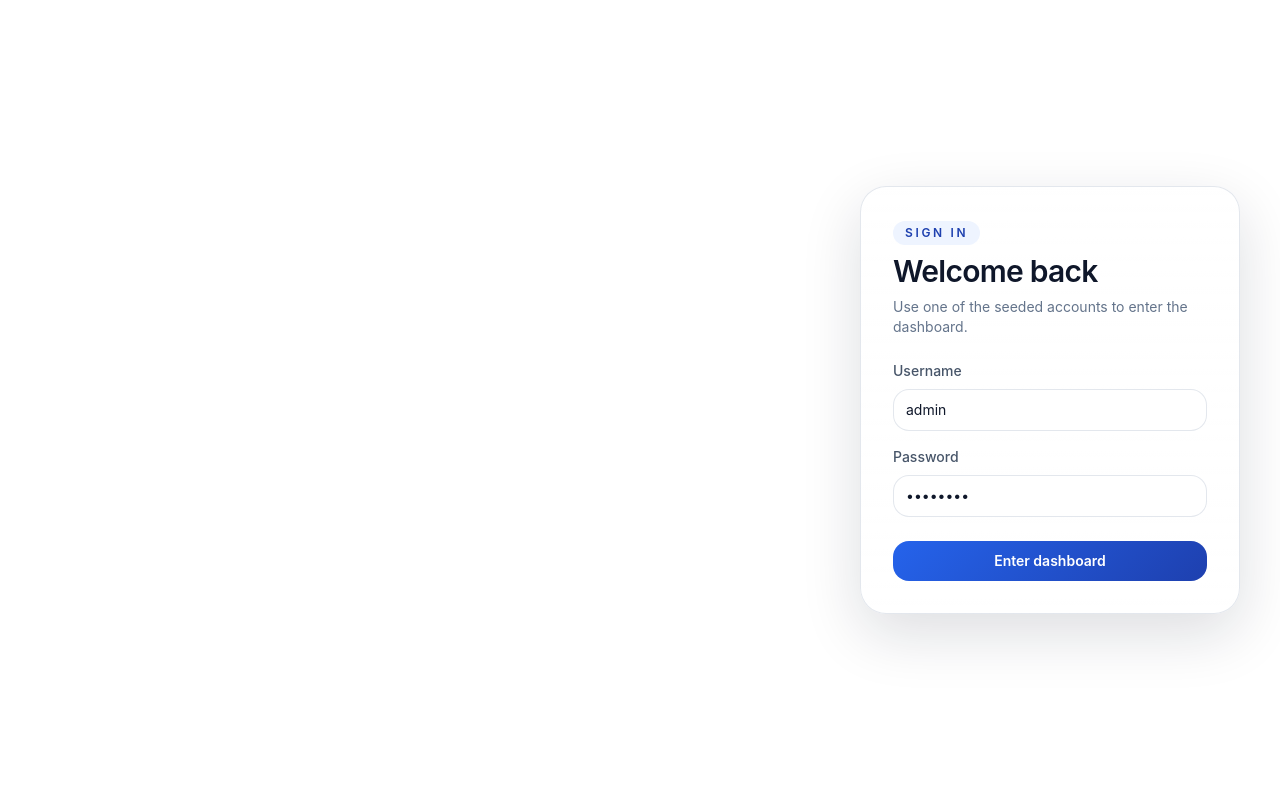
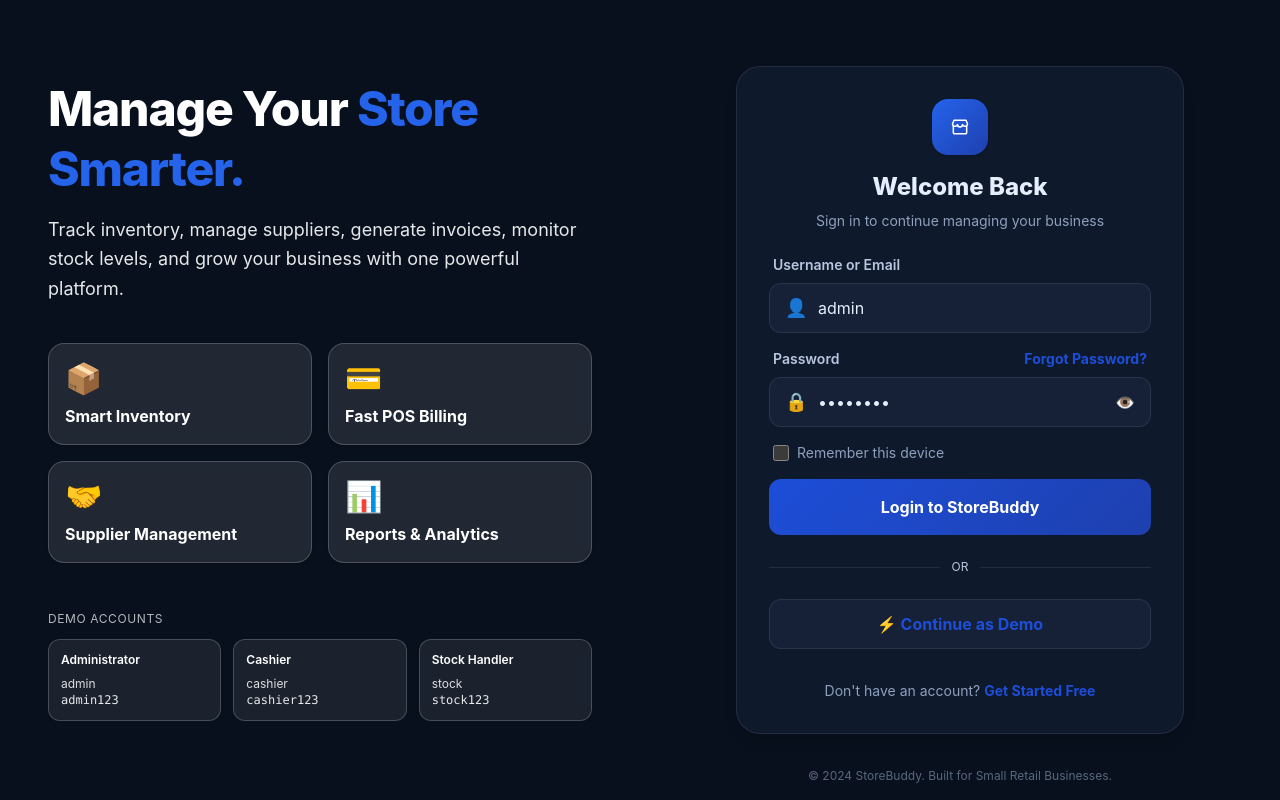
Before and after one commit to PunisherTPK/StoreBuddy, a React (Vite) app in the folder frontend/: page / in a window 1280 px wide. Built offline with nearby package versions, Linux system fonts and the light colour scheme.

Commit message:
Login edit
New login page created. Themes are hidden.

```diff
--- a/frontend/src/App.jsx
+++ b/frontend/src/App.jsx
@@ -110,7 +110,7 @@ export default function App() {
   const [sidebarOpen, setSidebarOpen] = useState(false);
   const [sidebarCollapsed, setSidebarCollapsed] = useState(localStorage.getItem("storebuddy-sidebar-collapsed") === "true");
   const [globalSearch, setGlobalSearch] = useState("");
-  const [themeMode, setThemeMode] = useState(localStorage.getItem("storebuddy-theme-mode") || "light");
+  const [themeMode, setThemeMode] = useState(localStorage.getItem("storebuddy-theme-mode") || "dark");
   const [accentTheme, setAccentTheme] = useState(localStorage.getItem("storebuddy-accent-theme") || "blue");
   const [themeMenuOpen, setThemeMenuOpen] = useState(false);
   const [productForm, setProductForm] = useState(emptyProduct());
@@ -852,64 +852,263 @@ export default function App() {
 }
 
 function LoginScreen({ demoAccounts, error, loading, onSubmit }) {
-  return (
-    <div className="grid min-h-screen lg:grid-cols-[1.2fr_460px]">
-      <div className="relative hidden overflow-hidden px-10 py-12 text-white lg:block" style={{ background: "var(--hero-bg)" }}>
-        <div className="absolute inset-0 bg-[linear-gradient(180deg,rgba(255,255,255,0.06),transparent)]" />
-        <div className="relative flex h-full flex-col justify-between">
-          <div className="space-y-6">
-            <span className="inline-flex rounded-full border border-white/15 bg-white/10 px-3 py-1 text-xs font-semibold uppercase tracking-[0.24em] text-white/90">
-              StoreBuddy
-            </span>
-            <div className="max-w-2xl space-y-4">
-              <h1 className="text-5xl font-semibold leading-[1.02] tracking-tight">
-                A premium retail workspace with sharper hierarchy and faster daily flows.
-              </h1>
-              <p className="max-w-xl text-lg text-white/72">
-                Inventory, POS, suppliers, purchase orders, reporting, backup, and theme customization in one polished local-first dashboard.
-              </p>
-            </div>
-          </div>
-
-          <div className="grid gap-4 md:grid-cols-3">
-            {demoAccounts.map((account) => (
-              <div key={account.username} className="rounded-[24px] border border-white/12 bg-white/8 p-4 backdrop-blur-xl">
-                <p className="text-sm font-semibold text-white">{account.role}</p>
-                <p className="mt-3 text-sm text-white/68">{account.username}</p>
-                <p className="text-sm text-white/88">{account.password}</p>
+  const [showPassword, setShowPassword] = useState(false);
+  const [rememberDevice, setRememberDevice] = useState(false);
+
+  return (
+    <main className="min-h-screen flex flex-col md:flex-row relative" style={{ backgroundColor: "var(--app-bg)", color: "var(--text-strong)" }}>
+      {/* Left Side: Content & Branding */}
+      <section className="hidden md:flex md:w-1/2 flex-col justify-center p-8 lg:p-12 relative overflow-hidden" style={{
+        background: "linear-gradient(135deg, rgba(var(--accent-rgb), 0.12), rgba(var(--accent-rgb), 0.08)), linear-gradient(180deg, #0f1f35, #1a2d4d)"
+      }}>
+        <div className="animated-glow glow-1" />
+        <div className="animated-glow glow-2" />
+        <div className="relative z-10 max-w-2xl mx-auto space-y-6">
+          <header className="space-y-4">
+            <h1 className="text-5xl leading-tight font-extrabold tracking-tight" style={{ color: "#ffffff" }}>
+              Manage Your <span style={{ color: "var(--accent-500)" }}>Store Smarter.</span>
+            </h1>
+            <p className="text-lg leading-relaxed max-w-xl" style={{ color: "rgba(255, 255, 255, 0.9)" }}>
+              Track inventory, manage suppliers, generate invoices, monitor stock levels, and grow your business with one powerful platform.
+            </p>
+          </header>
+
+          {/* Feature Grid */}
+          <div className="grid grid-cols-2 gap-4 pt-4">
+            {[
+              { icon: "📦", label: "Smart Inventory" },
+              { icon: "💳", label: "Fast POS Billing" },
+              { icon: "🤝", label: "Supplier Management" },
+              { icon: "📊", label: "Reports & Analytics" }
+            ].map((feature, idx) => (
+              <div key={idx} className="p-4 bg-white/10 border border-white/20 rounded-2xl shadow-sm hover:shadow-md transition-all duration-300 backdrop-blur-sm hover:bg-white/15">
+                <div className="text-3xl mb-2">{feature.icon}</div>
+                <h3 className="font-bold text-white text-base">{feature.label}</h3>
               </div>
             ))}
           </div>
+
+          {/* Demo Accounts Info */}
+          <div className="pt-6">
+            <p className="text-xs uppercase tracking-wider mb-3" style={{ color: "rgba(255, 255, 255, 0.7)" }}>Demo Accounts</p>
+            <div className="grid gap-3 md:grid-cols-3">
+              {demoAccounts.map((account) => (
+                <div key={account.username} className="rounded-xl border border-white/20 bg-white/8 p-3 backdrop-blur-sm">
+                  <p className="text-xs font-semibold" style={{ color: "#ffffff" }}>{account.role}</p>
+                  <p className="mt-2 text-xs" style={{ color: "rgba(255, 255, 255, 0.85)" }}>{account.username}</p>
+                  <p className="text-xs font-mono" style={{ color: "rgba(255, 255, 255, 0.9)" }}>{account.password}</p>
+                </div>
+              ))}
+            </div>
+          </div>
         </div>
-      </div>
-
-      <div className="flex items-center justify-center px-4 py-10 sm:px-6 lg:px-10">
-        <form className="card glass-panel w-full max-w-md space-y-6 p-8" onSubmit={onSubmit}>
-          <div className="space-y-2">
-            <span className="inline-flex rounded-full px-3 py-1 text-xs font-semibold uppercase tracking-[0.22em]" style={{ background: "var(--accent-50)", color: "var(--accent-700)" }}>
-              Sign in
-            </span>
-            <h2 className="text-3xl font-semibold tracking-tight" style={{ color: "var(--text-strong)" }}>Welcome back</h2>
-            <p className="text-sm" style={{ color: "var(--text-faint)" }}>Use one of the seeded accounts to enter the dashboard.</p>
+      </section>
+
+      {/* Right Side: Login Form */}
+      <section className="flex-1 flex flex-col justify-center items-center p-4 md:p-8 relative">
+        {/* Mobile Brand Logo */}
+        <div className="md:hidden absolute top-6 left-4">
+          <div className="flex h-10 w-10 items-center justify-center rounded-lg text-white shadow-sm" style={{ background: "linear-gradient(135deg, var(--accent-500), var(--accent-700))" }}>
+            <StoreIcon />
           </div>
-
-          <div className="space-y-4">
-            <Field label="Username">
-              <input className="input" defaultValue="admin" name="username" required />
-            </Field>
-            <Field label="Password">
-              <input className="input" defaultValue="admin123" name="password" required type="password" />
-            </Field>
+        </div>
+
+        <div className="w-full max-w-md">
+          <div className="rounded-3xl border p-6 md:p-8 shadow-lg space-y-6" style={{
+            background: "var(--surface-2)",
+            borderColor: "var(--border-soft)",
+            backdropFilter: "blur(24px)"
+          }}>
+            <header className="text-center space-y-2">
+              <div className="flex justify-center mb-4">
+                <div className="flex h-14 w-14 items-center justify-center rounded-2xl text-white shadow-sm" style={{ background: "linear-gradient(135deg, var(--accent-500), var(--accent-700))" }}>
+                  <StoreIcon />
+                </div>
+              </div>
+              <h2 className="text-2xl font-extrabold" style={{ color: "var(--text-strong)" }}>Welcome Back</h2>
+              <p className="text-sm" style={{ color: "var(--text-faint)" }}>Sign in to continue managing your business</p>
+            </header>
+
+            <form className="space-y-4" onSubmit={onSubmit}>
+              {/* Username Field */}
+              <div className="space-y-2">
+                <label className="text-sm font-semibold block ml-1" style={{ color: "var(--text-soft)" }} htmlFor="username">
+                  Username or Email
+                </label>
+                <div className="relative group">
+                  <span className="absolute left-4 top-1/2 -translate-y-1/2 text-lg" style={{ color: "var(--text-faint)" }}>👤</span>
+                  <input
+                    id="username"
+                    name="username"
+                    type="text"
+                    defaultValue="admin"
+                    placeholder="name@store.com"
+                    required
+                    className="w-full pl-12 pr-4 py-3 rounded-xl font-base focus:ring-4 outline-none transition-all border"
+                    style={{
+                      backgroundColor: "var(--surface-3)",
+                      borderColor: "var(--border-soft)",
+                      color: "var(--text-strong)"
+                    }}
+                    onFocus={(e) => e.target.style.borderColor = "var(--accent-500)"}
+                    onBlur={(e) => e.target.style.borderColor = "var(--border-soft)"}
+                  />
+                </div>
+              </div>
+
+              {/* Password Field */}
+              <div className="space-y-2">
+                <div className="flex justify-between items-center px-1">
+                  <label className="text-sm font-semibold" style={{ color: "var(--text-soft)" }} htmlFor="password">
+                    Password
+                  </label>
+                  <a className="text-sm font-bold hover:underline transition-all" style={{ color: "var(--accent-600)" }} href="#">
+                    Forgot Password?
+                  </a>
+                </div>
+                <div className="relative group">
+                  <span className="absolute left-4 top-1/2 -translate-y-1/2 text-lg" style={{ color: "var(--text-faint)" }}>🔒</span>
+                  <input
+                    id="password"
+                    name="password"
+                    type={showPassword ? "text" : "password"}
+                    defaultValue="admin123"
+                    placeholder="••••••••"
+                    required
+                    className="w-full pl-12 pr-12 py-3 rounded-xl font-base focus:ring-4 outline-none transition-all border"
+                    style={{
+                      backgroundColor: "var(--surface-3)",
+                      borderColor: "var(--border-soft)",
+                      color: "var(--text-strong)"
+                    }}
+                    onFocus={(e) => e.target.style.borderColor = "var(--accent-500)"}
+                    onBlur={(e) => e.target.style.borderColor = "var(--border-soft)"}
+                  />
+                  <button
+                    type="button"
+                    onClick={() => setShowPassword(!showPassword)}
+                    className="absolute right-4 top-1/2 -translate-y-1/2 transition-colors"
+                    style={{ color: "var(--text-faint)" }}
+                  >
+                    {showPassword ? "🙈" : "👁️"}
+                  </button>
+                </div>
+              </div>
+
+              {/* Remember Me */}
+              <div className="flex items-center gap-2 px-1">
+                <input
+                  id="remember"
+                  type="checkbox"
+                  checked={rememberDevice}
+                  onChange={(e) => setRememberDevice(e.target.checked)}
+                  className="w-4 h-4 rounded"
+                  style={{ accentColor: "var(--accent-600)" }}
+                />
+                <label className="text-sm cursor-pointer select-none" style={{ color: "var(--text-faint)" }} htmlFor="remember">
+                  Remember this device
+                </label>
+              </div>
+
+              {/* Error Alert */}
+              {error && (
+                <div className="p-4 rounded-lg border" style={{
+                  backgroundColor: "rgba(239, 68, 68, 0.1)",
+                  borderColor: "rgba(239, 68, 68, 0.3)",
+                  color: "#dc2626"
+                }}>
+                  <p className="text-sm font-semibold">{error}</p>
+                </div>
+              )}
+
+              {/* Submit Button */}
+              <button
+                type="submit"
+                disabled={loading}
+                className="w-full py-4 rounded-xl font-bold text-white text-base shadow-lg transition-all duration-200 hover:shadow-xl hover:-translate-y-0.5 active:translate-y-0 disabled:opacity-50"
+                style={{
+                  background: "linear-gradient(135deg, var(--accent-600), var(--accent-700))",
+                  boxShadow: "0 8px 16px rgba(var(--accent-rgb), 0.3)"
+                }}
+              >
+                {loading ? "Signing in..." : "Login to StoreBuddy"}
+              </button>
+
+              {/* Divider */}
+              <div className="relative flex items-center py-2">
+                <div className="flex-grow border-t" style={{ borderColor: "var(--border-soft)" }}></div>
+                <span className="flex-shrink mx-3 text-xs" style={{ color: "var(--text-soft)" }}>OR</span>
+                <div className="flex-grow border-t" style={{ borderColor: "var(--border-soft)" }}></div>
+              </div>
+
+              {/* Demo Button */}
+              <button
+                type="button"
+                onClick={() => {
+                  const form = event?.target?.closest("form");
+                  if (form) {
+                    form.dispatchEvent(new Event("submit", { bubbles: true }));
+                  }
+                }}
+                className="w-full py-3 rounded-xl font-bold text-base border transition-all duration-200 flex items-center justify-center gap-2"
+                style={{
+                  borderColor: "var(--border-soft)",
+                  color: "var(--accent-600)",
+                  backgroundColor: "var(--surface-3)"
+                }}
+              >
+                ⚡ Continue as Demo
+              </button>
+            </form>
+
+            <footer className="text-center pt-2">
+              <p className="text-sm" style={{ color: "var(--text-faint)" }}>
+                Don't have an account? <a className="font-bold hover:underline" style={{ color: "var(--accent-600)" }} href="#">Get Started Free</a>
+              </p>
+            </footer>
           </div>
-
-          {error ? <Alert tone="error">{error}</Alert> : null}
-
-          <button className="btn-primary w-full" disabled={loading} type="submit">
-            {loading ? "Signing in..." : "Enter dashboard"}
-          </button>
-        </form>
-      </div>
-    </div>
+        </div>
+
+        {/* Global Footer */}
+        <footer className="absolute bottom-4 w-full text-center px-4">
+          <p className="text-xs" style={{ color: "var(--text-faint)", opacity: 0.6 }}>
+            © 2024 StoreBuddy. Built for Small Retail Businesses.
+          </p>
+        </footer>
+      </section>
+
+      <style>{`
+        .animated-glow {
+          position: absolute;
+          width: 600px;
+          height: 600px;
+          border-radius: 50%;
+          filter: blur(120px);
+          z-index: 0;
+          opacity: 0.15;
+          pointer-events: none;
+        }
+
+        .glow-1 {
+          background: radial-gradient(circle, rgba(var(--accent-rgb), 1) 0%, transparent 70%);
+          top: -200px;
+          left: -100px;
+          animation: drift 15s infinite alternate ease-in-out;
+        }
+
+        .glow-2 {
+          background: radial-gradient(circle, rgba(var(--accent-rgb), 0.6) 0%, transparent 70%);
+          bottom: -200px;
+          right: -100px;
+          animation: drift 20s infinite alternate-reverse ease-in-out;
+        }
+
+        @keyframes drift {
+          from { transform: translate(0, 0); }
+          to { transform: translate(100px, 100px); }
+        }
+      `}</style>
+    </main>
   );
 }
 
@@ -1038,6 +1237,7 @@ function TopBar({
               <p className="text-sm font-semibold" style={{ color: "var(--text-strong)" }}>{user.name}</p>
               <p className="text-xs capitalize" style={{ color: "var(--text-faint)" }}>{user.role.replace("_", " ")}</p>
             </div>
+            {/*
             <div className="relative" ref={themeMenuRef}>
               <button className="btn-secondary" onClick={toggleThemeMenu} type="button">
                 <PaletteIcon />
@@ -1053,6 +1253,7 @@ function TopBar({
                 />
               ) : null}
             </div>
+            */}
             <button className="btn-secondary" onClick={onLogout} type="button">
               Sign out
             </button>
```
Also changed, not shown: package.json (+9 -6 lines), 1 other file (tests, documents, lock files or other folders).
